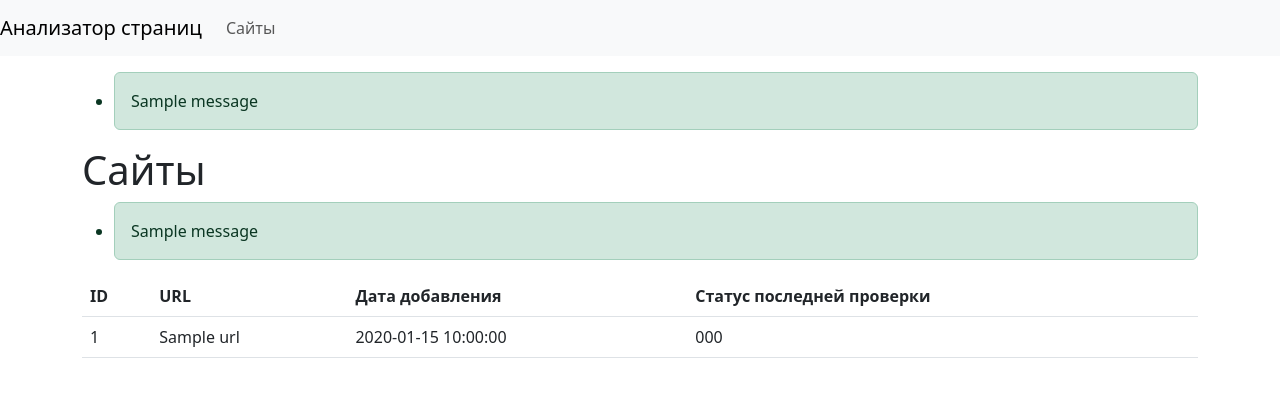
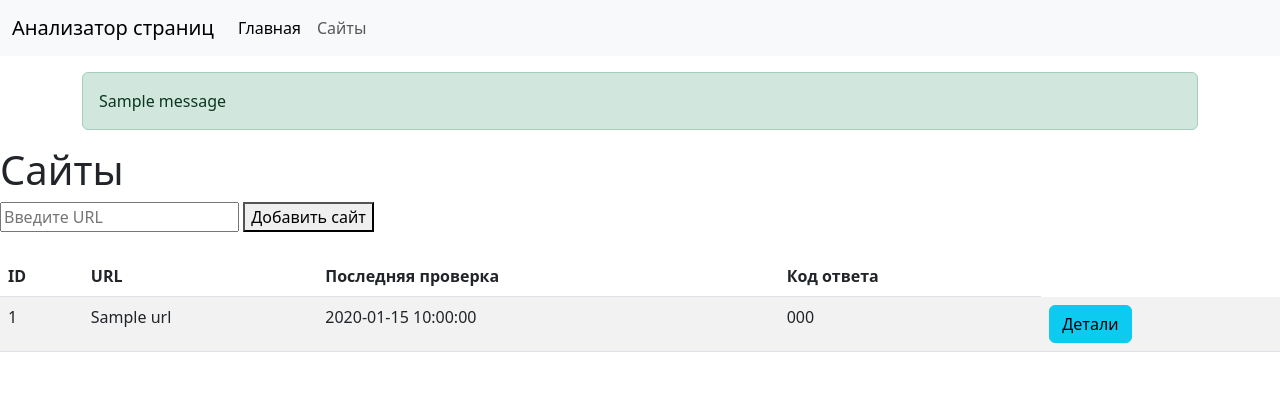
Before and after one commit to ESKolpakov/python-project-83, a Flask app: page /urls in a window 1280 px wide. Shown: the top 397 px of the page. Run offline with Flask 2, Linux system fonts and the light colour scheme; one stand-in notice (Sample message) is shown; a database or web service that is not in the repository returns one stand-in record (values such as "Sample title"); some libraries are stand-ins or nearby versions.

Commit message:
Test commit

```diff
--- a/page_analyzer/app.py
+++ b/page_analyzer/app.py
@@ -115,7 +115,6 @@ def list_urls():
 
 @app.route("/urls/<int:url_id>")
 def show_url(url_id):
-    """Отображает подробности конкретного URL."""
     try:
         conn = get_db_connection()
         cur = conn.cursor()
@@ -127,6 +126,13 @@ def show_url(url_id):
             cur.close()
             conn.close()
             return redirect(url_for("index"))
+
+        # Преобразуем tuple в словарь
+        url_data = {
+            'id': url_data[0],
+            'name': url_data[1],
+            'created_at': url_data[2]
+        }
 
         cur.execute("""
             SELECT status_code, h1, title, description, created_at
--- a/page_analyzer/templates/base.html
+++ b/page_analyzer/templates/base.html
@@ -1,36 +1,53 @@
 <!DOCTYPE html>
 <html lang="ru">
   <head>
-    <meta charset="UTF-8">
-    <meta name="viewport" content="width=device-width, initial-scale=1.0">
+    <meta charset="UTF-8" />
+    <meta name="viewport" content="width=device-width, initial-scale=1.0" />
     <title>{% block title %}Анализатор страниц{% endblock %}</title>
-    <link href="https://cdn.jsdelivr.net/npm/bootstrap@5.3.0/dist/css/bootstrap.min.css" rel="stylesheet">
+    <link
+      href="https://cdn.jsdelivr.net/npm/bootstrap@5.3.0/dist/css/bootstrap.min.css"
+      rel="stylesheet"
+    />
   </head>
   <body>
     <nav class="navbar navbar-expand-lg navbar-light bg-light">
-    <a class="navbar-brand" href="{{ url_for('index') }}">Анализатор страниц</a>
+      <div class="container-fluid">
+        <a class="navbar-brand" href="/">Анализатор страниц</a>
+        <button
+          class="navbar-toggler"
+          type="button"
+          data-bs-toggle="collapse"
+          data-bs-target="#navbarNav"
+          aria-controls="navbarNav"
+          aria-expanded="false"
+          aria-label="Toggle navigation"
+        >
+          <span class="navbar-toggler-icon"></span>
+        </button>
         <div class="collapse navbar-collapse" id="navbarNav">
           <ul class="navbar-nav">
             <li class="nav-item">
-          <a class="nav-link" href="{{ url_for('list_urls') }}">Сайты</a>
+              <a class="nav-link active" href="/">Главная</a>
+            </li>
+            <li class="nav-item">
+              <a class="nav-link" href="/urls">Сайты</a>
             </li>
           </ul>
         </div>
+      </div>
     </nav>
-
     <div class="container mt-3">
       {% with messages = get_flashed_messages(with_categories=true) %}
         {% if messages %}
-        <ul class="alert-list">
           {% for category, message in messages %}
-            <li class="alert alert-{{ category }}">{{ message }}</li>
+            <div class="alert alert-{{ 'danger' if category == 'error' else category }}">
+              {{ message }}
+            </div>
           {% endfor %}
-        </ul>
         {% endif %}
       {% endwith %}
-
+    </div>
     {% block content %}{% endblock %}
-  </div>
     <script src="https://cdn.jsdelivr.net/npm/bootstrap@5.3.0/dist/js/bootstrap.bundle.min.js"></script>
   </body>
 </html>
--- a/page_analyzer/templates/urls.html
+++ b/page_analyzer/templates/urls.html
@@ -4,39 +4,28 @@
 
 {% block content %}
 <h1>Сайты</h1>
+<form action="{{ url_for('index') }}" method="post">
+  <input type="text" name="url" placeholder="Введите URL" required />
+  <button type="submit">Добавить сайт</button>
+</form>
 
-  {% with messages = get_flashed_messages(with_categories=true) %}
-    {% if messages %}
-      <ul class="alert-list">
-        {% for category, message in messages %}
-          <li class="alert alert-{{ category }}">{{ message }}</li>
-        {% endfor %}
-      </ul>
-    {% endif %}
-  {% endwith %}
-
-  <table class="table" data-test="urls">
+<table class="table table-striped mt-4">
   <thead>
     <tr>
       <th>ID</th>
       <th>URL</th>
-        <th>Дата добавления</th>
-        <th>Статус последней проверки</th>
+      <th>Последняя проверка</th>
+      <th>Код ответа</th>
     </tr>
   </thead>
   <tbody>
     {% for url in urls %}
     <tr>
-          <td>{{ url.id }}</td>
-          <td>{{ url.name }}</td>
-          <td>{{ url.created_at }}</td>
-          <td>
-            {% if last_checks[url.id] %}
-              {{ last_checks[url.id].status_code }}
-            {% else %}
-              -
-            {% endif %}
-          </td>
+      <td>{{ url[0] }}</td>
+      <td>{{ url[1] }}</td>
+      <td>{{ last_checks[url[0]].created_at if url[0] in last_checks else '-' }}</td>
+      <td>{{ last_checks[url[0]].status_code if url[0] in last_checks else '-' }}</td>
+      <td><a href="{{ url_for('show_url', url_id=url[0]) }}" class="btn btn-info">Детали</a></td>
     </tr>
     {% endfor %}
   </tbody>
```
Also changed, not shown: page_analyzer/templates/url_detail.html (+10 -10 lines). Lines whose indentation alone changed are shown as unchanged.
